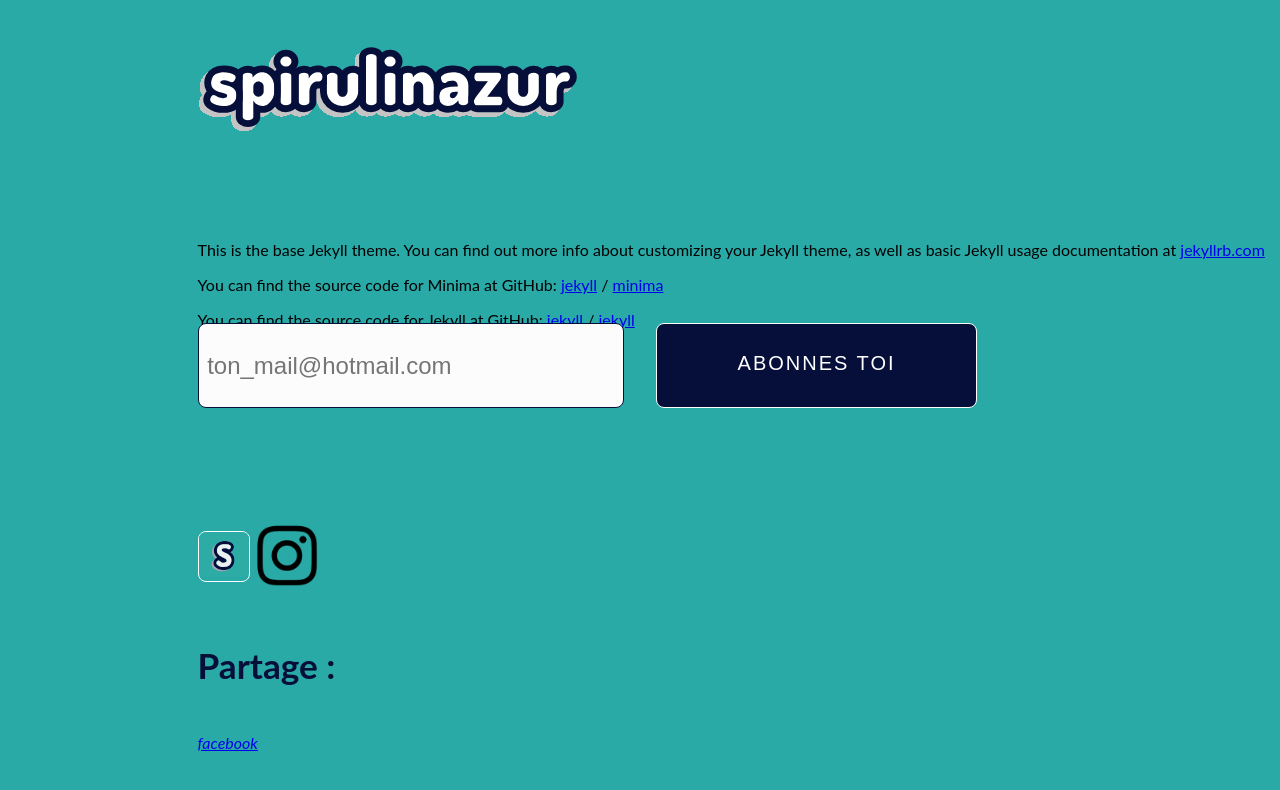
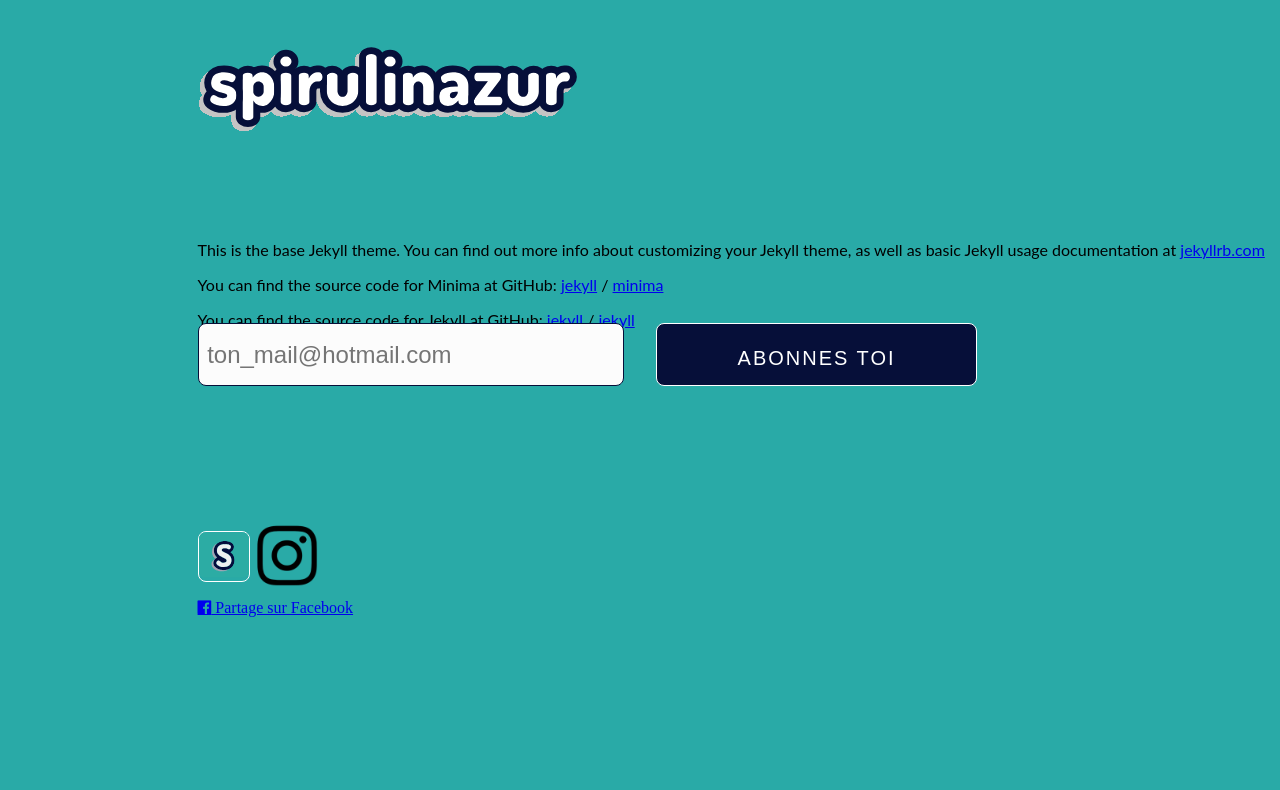
Before and after one commit to PelDoingCode/spirulinazur_test, a Jekyll site: the page built from about.markdown, in a window 1280 px wide. Shown: the top 790 px of the page. Built offline with Jekyll 4.4.1, drawn with Linux system fonts in a browser that asks for light colours.

Commit message:
fb share button doesn t work yet

```diff
--- a/_includes/share-bare.html
+++ b/_includes/share-bare.html
@@ -1,13 +1,12 @@
 <div id="share-bar">
 
-    <h4>Partage :</h4>
 
     <div class="share-buttons">
-        <a  href="https://www.facebook.com/sharer/sharer.php?u={{ site.url }}{{ site.baseurl }}{{ page.url }}"
-            onclick="window.open(this.href, 'pop-up', 'left=20,top=20,width=500,height=500,toolbar=1,resizable=0'); return false;"
-            title="Share on Facebook" >
-            <i class="fa fa-facebook-official share-button"> facebook</i>
-        </a>
+        <a href="https://facebook.com/sharer.php?u={{ site.url }}" rel="nofollow" target="_blank" title="Share on Facebook">       <i class="fa fa-facebook-official share-button" style="text-decoration: underline;">  Partage sur Facebook </i></a>
+
+
+
+
     </div>
 
 </div>
--- a/_layouts/default.html
+++ b/_layouts/default.html
@@ -12,6 +12,7 @@
 
     <!-- path to the css code !  -->
     <link rel="stylesheet" href="../css/main.css">
+<link href="https://maxcdn.bootstrapcdn.com/font-awesome/4.7.0/css/font-awesome.min.css" rel="stylesheet">
 
 
   </head>
--- a/css/main.css
+++ b/css/main.css
@@ -119,7 +119,7 @@
 
 
   input[placeholder] {
-    color: #29AAA7;
+    color: #060F39;
     font-size: 150%;
     /*text-align: center;*/
     padding: 0.8%;
@@ -234,7 +234,7 @@
 
 
   input[placeholder] {
-    color: #29AAA7;
+    color: #060F39;
     font-size: 95%;
     /*text-align: center;*/
     padding: 0.8%;
@@ -371,7 +371,7 @@
 
 
   input[placeholder] {
-    color: #29AAA7;
+    color: #060F39;
     font-size: 80%;
     /*text-align: center;*/
     padding: 0.8%;
@@ -510,7 +510,7 @@
 
 
   input[placeholder] {
-    color: #29AAA7;
+    color: #060F39;
     font-size: 52%;
     /*text-align: center;*/
     padding: 0.8%;
@@ -634,7 +634,7 @@
 
 
   input[placeholder] {
-    color: #29AAA7;
+    color: #060F39;
     font-size: 34%;
     /*text-align: center;*/
     padding: 0.8%;
@@ -761,7 +761,7 @@
 
 
   input[placeholder] {
-    color: #29AAA7;
+    color: #060F39;
     font-size: 3.9px;
     /*text-align: center;*/
     padding: 0.8%;
```
